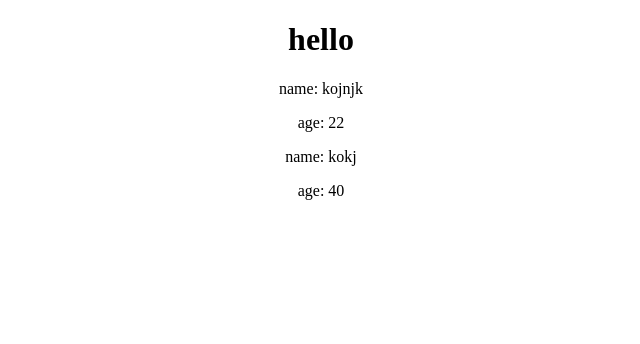
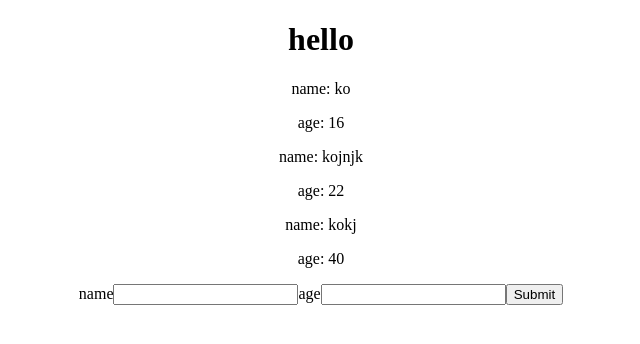
Before and after one commit to kay698/react-and-redux2, a React (Create React App) app: page / in a window 1280 px wide. Shown: the top 344 px of the page, without its empty margins (319-959 px from the left). Built offline with nearby package versions, Linux system fonts and the light colour scheme.

Commit message:
new component, addninja

```diff
--- a/src/App.js
+++ b/src/App.js
@@ -1,5 +1,6 @@
 import React, { Component } from "react";
 import Ninja from "./Components/Ninjas";
+import AddNinja from './Components/addNinja'
 import "./App.css";
 
 
@@ -29,6 +30,7 @@ class App extends Component {
       <div className="App">
         <h1>hello</h1>
         <Ninja ninjas = {this.state.ninjas}/>
+        <AddNinja/>
       </div>
     );
   }
--- a/src/Components/Ninjas.js
+++ b/src/Components/Ninjas.js
@@ -3,31 +3,15 @@ import React, { Component } from 'react';
 // ui component (turned into a functional component because it does not have a state)
 const Ninja = ({ninjas}) =>{
 
-  // if conditionals
-    // const ninjaList = ninjas.map(ninja => {
-    //   if(ninja.age > 20){
-    //   return (
-    //     <div className="App" key = {ninja.id}>
-    //       {/* <h1>hello, i'm a Ninja</h1>; */}
-    //       <p>name: {ninja.name}</p>
-    //       <p>age: {ninja.age}</p>
-    //     </div>
-    //   )
-    //   } else{
-    //     return null
-    //   }
-    // })
-
-    // tenary conditionals
  return (
    ninjas.map(ninja => {
-     return  ninja.age > 20 ? (
+     return  (
         <div className="App" key = {ninja.id}>
            {/* <h1>hello, i'm a Ninja</h1>; */}
            <p>name: {ninja.name}</p>
            <p>age: {ninja.age}</p>
         </div>
-      )  : null
+      )
     })
 
     )
--- /dev/null
+++ b/src/Components/addNinja.js
@@ -0,0 +1,31 @@
+import React, {Component} from 'react';
+
+class AddNinja extends Component {
+    state = {
+        name : null,
+        age : null
+    }
+    handleChange = (e) =>{
+        this.setState({
+            [e.target.id] : e.target.value
+        })
+    }
+    handleSubmit = (e) =>{
+        e.preventDefault();
+        console.log(this.state)
+    }
+    render () {
+        return (
+                <div>
+                    <form onSubmit = {this.handleSubmit}>
+                        <label htmlFor="name">name</label>
+                        <input type="text" id="name" onChange = {this.handleChange}/>
+                        <label htmlFor="age">age</label>
+                        <input type="text" id="age" onChange = {this.handleChange}/>
+                        <button>Submit</button>
+                    </form>
+                </div>
+        );
+    }
+}
+export default AddNinja;
```
